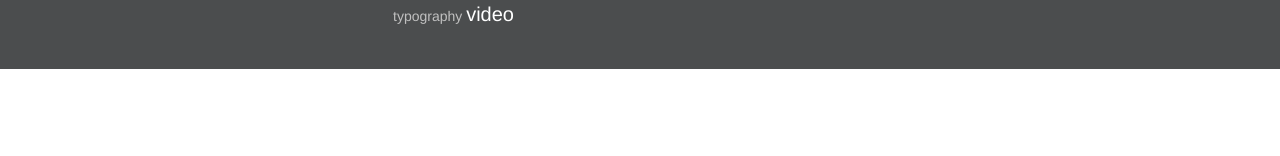
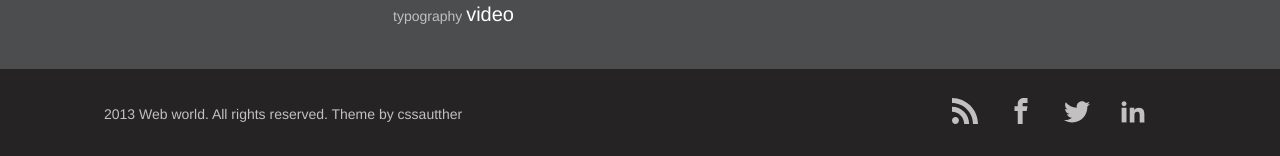
Before and after one commit to Subwan/WebWorldAngular, an Angular app: page /home in a window 1280 px wide. Shown: the part 2341-2497 px from the top of the page. Before the commit the page ends 2410 px from the top, so only its background shows below. Built offline with nearby package versions, Linux system fonts and the light colour scheme.

Commit message:
Add footer.

```diff
--- a/src/app/app.component.html
+++ b/src/app/app.component.html
@@ -5,3 +5,4 @@
 <app-section-two></app-section-two>
 <app-section-customer></app-section-customer>
 <app-section-info></app-section-info>
+<app-footer></app-footer>
--- a/src/app/app.module.ts
+++ b/src/app/app.module.ts
@@ -10,6 +10,7 @@ import { SectionOneComponent } from './section-one/section-one.component';
 import { SectionTwoComponent } from './section-two/section-two.component';
 import { SectionCustomerComponent } from './section-customer/section-customer.component';
 import { SectionInfoComponent } from './section-info/section-info.component';
+import { FooterComponent } from './footer/footer.component';
 
 
 @NgModule({
@@ -21,7 +22,8 @@ import { SectionInfoComponent } from './section-info/section-info.component';
     SectionOneComponent,
     SectionTwoComponent,
     SectionCustomerComponent,
-    SectionInfoComponent
+    SectionInfoComponent,
+    FooterComponent
   ],
   imports: [
     BrowserModule
--- /dev/null
+++ b/src/app/footer/footer.component.css
@@ -0,0 +1,16 @@
+.footer {
+  display: flex;
+  flex-flow: row wrap;
+  justify-content: center;
+  height: 90px;
+  background-color: #252323;
+  color: #c1c1c1;
+}
+
+.footer__container {
+  display: flex;
+  flex-flow: row wrap;
+  align-items: center;
+  justify-content: space-between;
+  width: 1072px;
+}
--- /dev/null
+++ b/src/app/footer/footer.component.html
@@ -0,0 +1,29 @@
+<footer class="footer">
+  <div class="footer__container">
+    <div class="footer__rights">
+      <p class="no-margin">2013 Web world. All rights reserved. Theme by cssautther</p>
+    </div>
+    <div class="footer__social" class="social-link">
+      <a href="#rss" class="social-link">
+              <svg class="icon icon-rss social-bar__icon">
+                <use xlink:href="#icon-rss"></use>
+              </svg>
+            </a>
+      <a href="#fb" class="social-link">
+             <svg class="icon icon-facebook social-bar__icon">
+               <use xlink:href="#icon-facebook"></use>
+             </svg>
+            </a>
+      <a href="#twitter" class="social-link">
+              <svg class="icon icon-twitter social-bar__icon">
+                <use xlink:href="#icon-twitter"></use>
+              </svg>
+            </a>
+      <a href="#linkedin" class="social-link">
+              <svg class="icon icon-linkedin2 social-bar__icon">
+                <use xlink:href="#icon-linkedin2"></use>
+              </svg>
+            </a>
+    </div>
+  </div>
+</footer>
--- /dev/null
+++ b/src/app/footer/footer.component.ts
@@ -0,0 +1,15 @@
+import { Component, OnInit } from '@angular/core';
+
+@Component({
+  selector: 'app-footer',
+  templateUrl: './footer.component.html',
+  styleUrls: ['./footer.component.css']
+})
+export class FooterComponent implements OnInit {
+
+  constructor() { }
+
+  ngOnInit() {
+  }
+
+}
```
Also changed, not shown: 1 other file (tests, documents, lock files or other folders).
